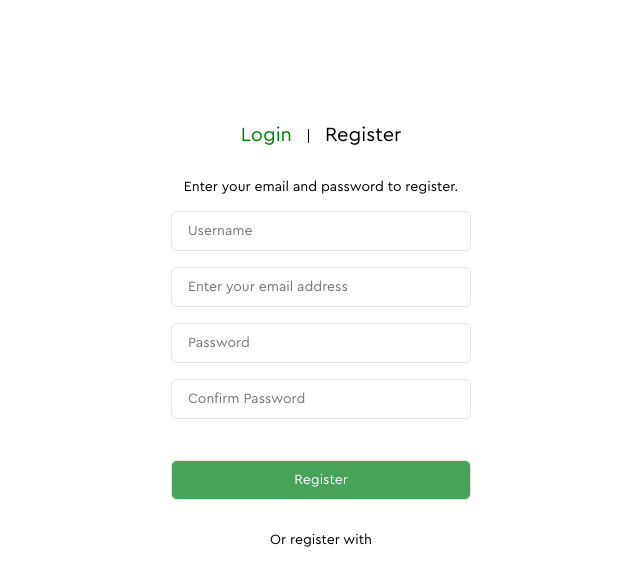
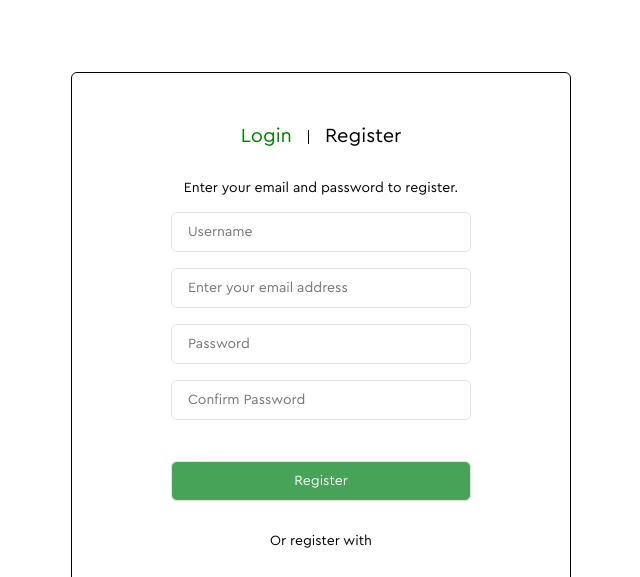
Before and after one commit to DariiaNazarenko/GREENSHOP, a plain HTML site: page registr.html in a window 1280 px wide. Shown: the top 577 px of the page, without its empty margins (319-959 px from the left). Drawn offline with Linux system fonts and the light colour scheme.

Commit message:
11.11.2025 added border

```diff
--- a/css/styles.css
+++ b/css/styles.css
@@ -33,6 +33,8 @@ body {
     width: 500px;
     height: 656px;
     padding: 52px 100px;
+    border: 1px solid;
+    border-radius: 6px;
 }
 
     .register-container .nav {
```
